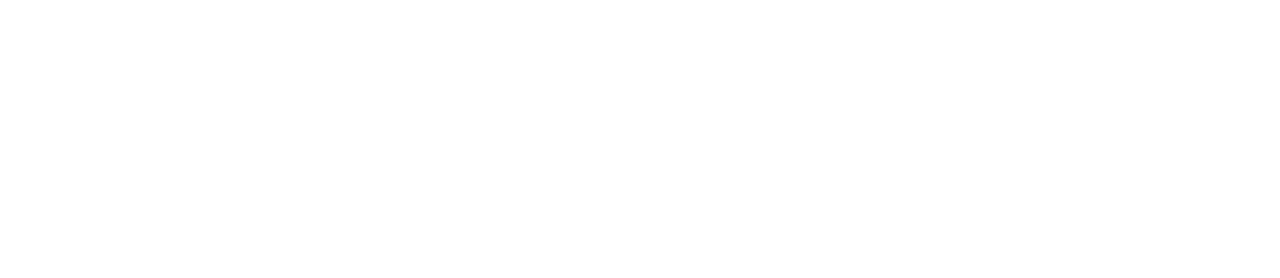
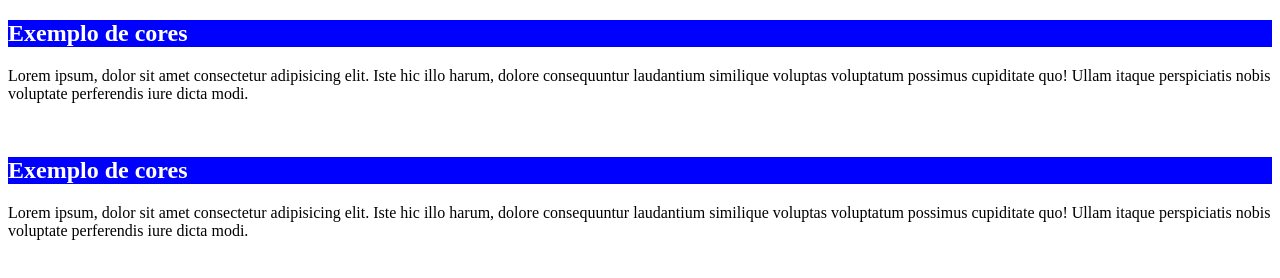
Before and after one commit to bg-silv/HTML5-e-CSS3, a plain HTML site: page ex012/index.html in a window 1280 px wide. Drawn offline with Linux system fonts and the light colour scheme.

Commit message:
Update index.html

```diff
--- a/ex012/index.html
+++ b/ex012/index.html
@@ -3,9 +3,17 @@
 <head>
     <meta charset="UTF-8">
     <meta name="viewport" content="width=device-width, initial-scale=1.0">
-    <title>Document</title>
+    <title>Cores css</title>
 </head>
 <body>
-
+    <!--exemplo usando nomes-->
+   <h2 style="background-color: blue; color: white;">Exemplo de cores</h2>
+   <p>Lorem ipsum, dolor sit amet consectetur adipisicing elit. Iste hic illo harum, dolore consequuntur laudantium similique voluptas voluptatum possimus cupiditate quo! Ullam itaque perspiciatis nobis voluptate perferendis iure dicta modi.</p>
+   <br>
+   <!--exemplo usando codigo hexadecimal-->
+   <!--decimal 0 1 2 3 4 5 6 7 8 9-->
+   <!--hexadecimal 0 1 2 3 4 5 6 7 8 9 A B C D E F-->
+   <h2 style="background-color: #0000ff;color: #ffffff;">Exemplo de cores</h2>
+   <p>Lorem ipsum, dolor sit amet consectetur adipisicing elit. Iste hic illo harum, dolore consequuntur laudantium similique voluptas voluptatum possimus cupiditate quo! Ullam itaque perspiciatis nobis voluptate perferendis iure dicta modi.</p>
 </body>
 </html>
```
